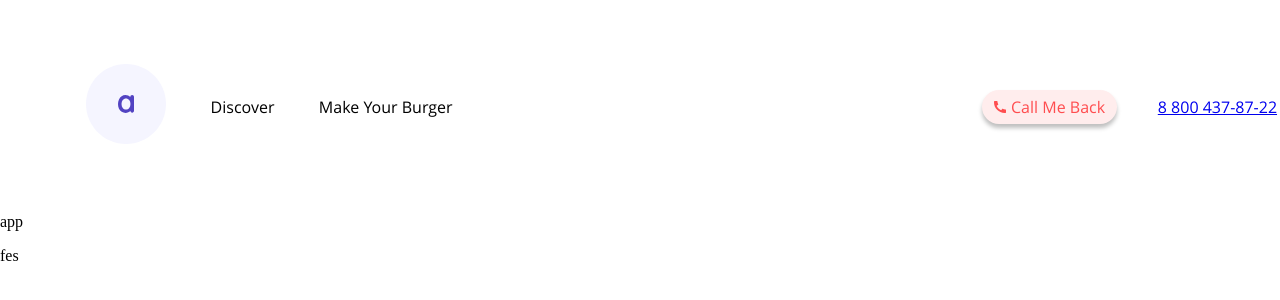
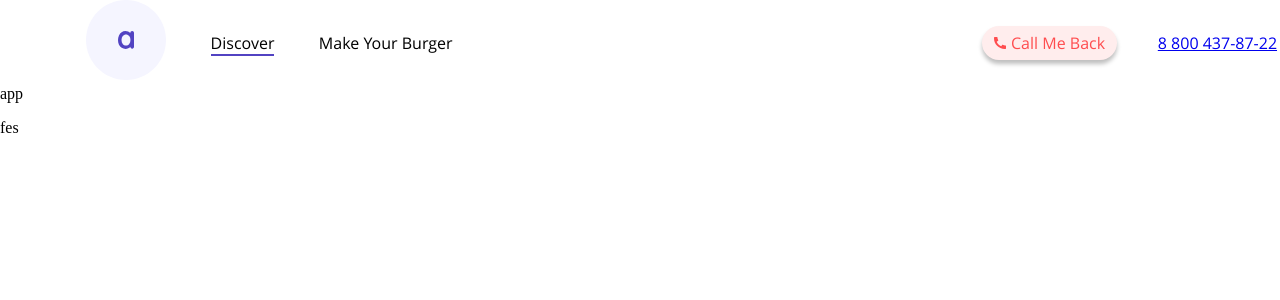
Before and after one commit to topi768/burger_make, a Vue app: page / in a window 1280 px wide. Shown: the top 300 px of the page. Built offline with nearby package versions, Linux system fonts and the light colour scheme.

Commit message:
ready bottomBand

```diff
--- a/src/App.vue
+++ b/src/App.vue
@@ -53,6 +53,6 @@ body, html {
   max-width: 1600px;
   margin: 0 auto;
   width: 100%;
-  padding: 5%;
+  padding:  0 5%;
 }
 </style>
--- a/src/components/MyHeader.vue
+++ b/src/components/MyHeader.vue
@@ -5,15 +5,14 @@
     <div class="nav__item logo">
       <img src="@/assets/logo.svg" alt="">
     </div>
-    <div
-      @click="$router.push('/')"
-      class="nav__item"
-    >Discover  </div>
-    <div
-      @click="$router.push('/makeBurger')"
-
-      class="nav__item "
-    >Make Your Burger</div>
+    <!-- <div @click="$router.push('/')" class="nav__item">Discover</div>
+    <div @click="$router.push('/makeBurger')" class="nav__item ">Make Your Burger</div> -->
+      <!--  -->
+      <input class="input" type="radio" id="discover" name="nav" value="nav" checked>
+      <label  for="discover" class="nav__item label label1"  @click="$router.push('/')">Discover</label>
+      <input class="input " type="radio" id="makeBurger" name="nav" value="nav" >
+      <label  for="makeBurger" class="nav__item label label2"  @click="$router.push('/makeBurger')" >Make Your Burger</label>
+      <!--  -->
   </nav>
   <div class="nav__call" >
       <p class="call__text">Call Me Back</p>
@@ -76,4 +75,54 @@ export default {
     }
   }
 }
+.input {
+  position: absolute;
+  z-index: -1;
+  opacity: 0;
+}
+.input:checked + .label{
+  padding: 2px 0 0 0;
+}
+//animations
+@keyframes bottomBandLeft {
+  0% {
+    width: 100px;
+    transform: translateX(100%);
+  }
+
+  100% {
+    width: 100%;
+    transform: translateX(0px);
+  }
+}
+@keyframes bottomBandRight {
+  0% {
+    width: 100px;
+    transform: translateX(-100%);
+  }
+
+  100% {
+    width: 100%;
+    transform: translateX(0px);
+  }
+}
+
+.input:checked + .label::after{
+
+  content: "";
+  display: block;
+  left: 0;
+  height: 2px;
+  background:  $primary;
+  //
+  animation-name: bottomBandLeft;
+  animation-duration: 0.5s;
+
+}
+.input:checked + .label1::after {
+  animation-name: bottomBandLeft;
+}
+.input:checked + .label2::after {
+  animation-name: bottomBandRight;
+}
 </style>
```
